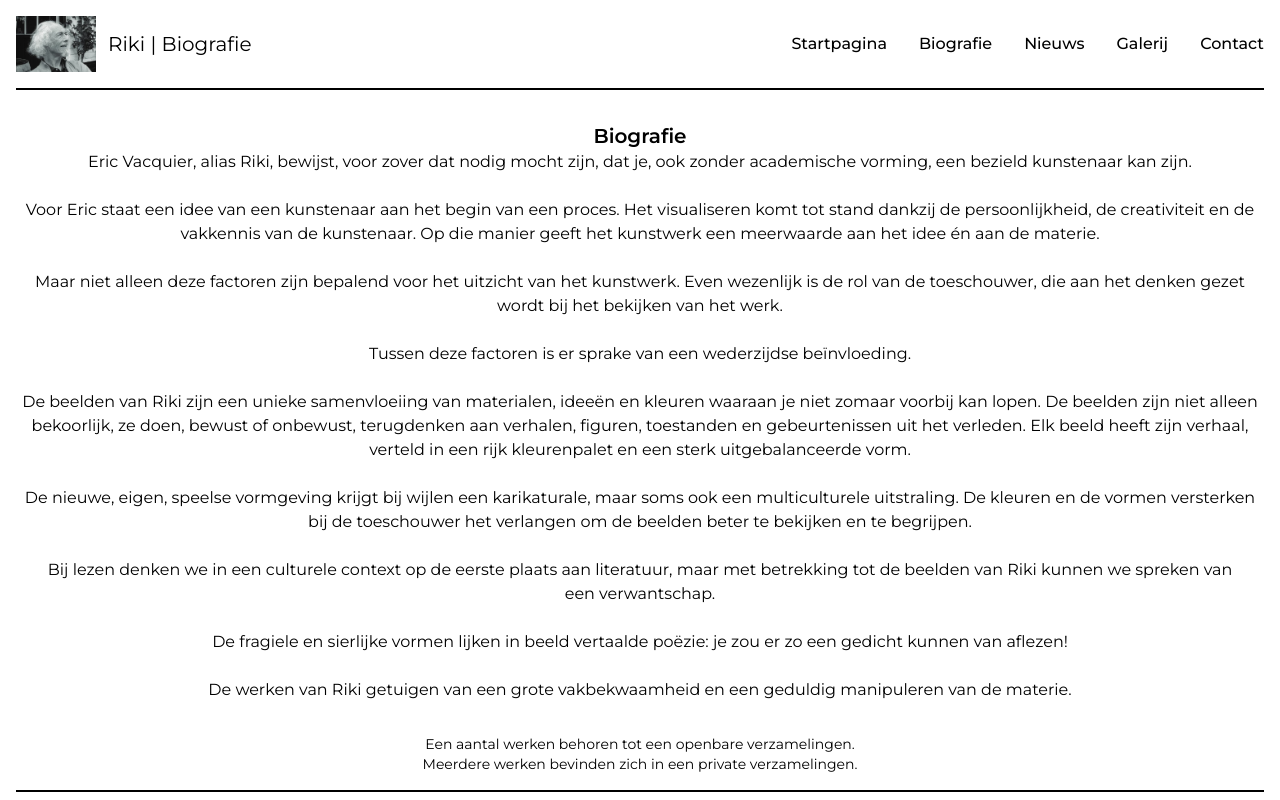
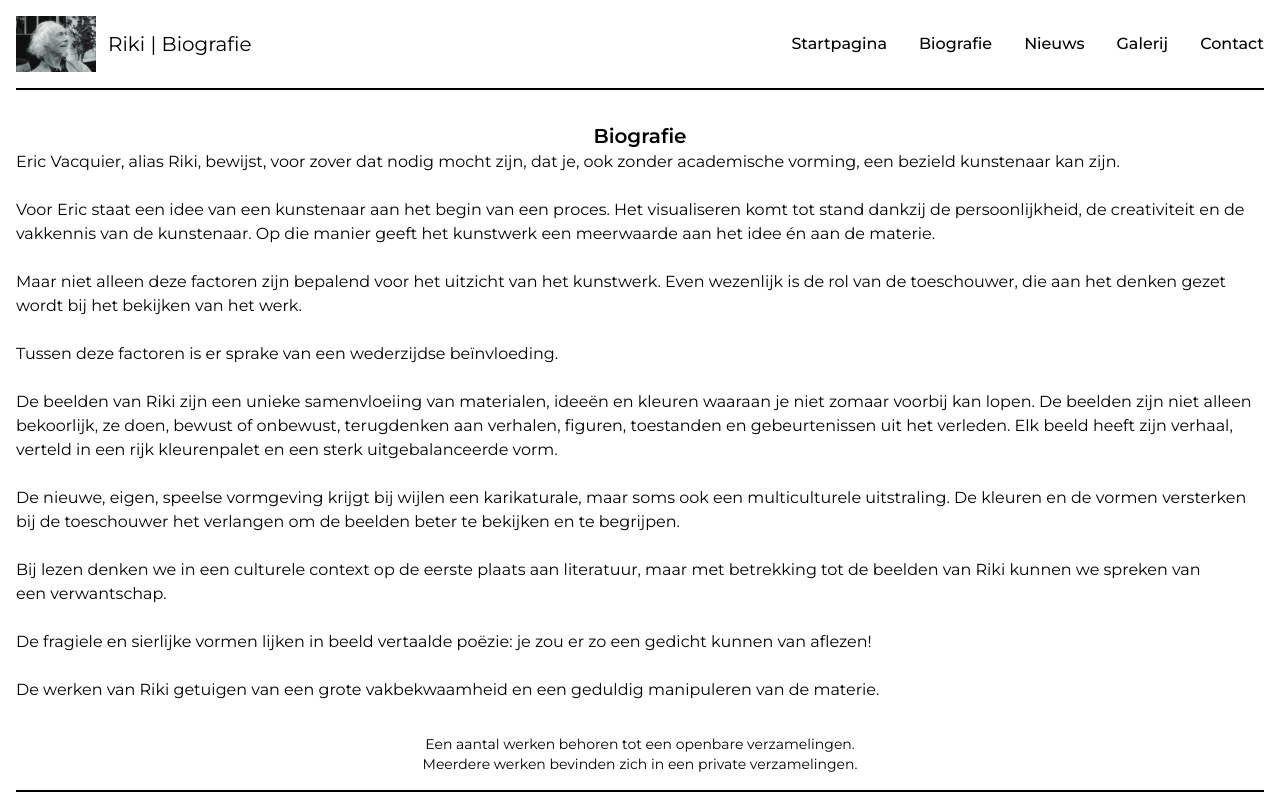
Before and after one commit to Xndr2/rikikuurne.be, a Next.js app: page /Biografie in a window 1280 px wide. Shown: the top 800 px of the page. Built offline with nearby package versions, Linux system fonts and the light colour scheme.

Commit message:
fix bio text left

```diff
--- a/app/Biografie/page.tsx
+++ b/app/Biografie/page.tsx
@@ -55,7 +55,7 @@ export default function Bio() {
         <div className="py-4">
           <header>
             <h1 className="text-xl font-semibold text-center">Biografie</h1>
-            <p className="text-pretty">
+            <p className="text-pretty text-left">
               Eric Vacquier, alias Riki, bewijst, voor zover dat nodig mocht zijn, dat je, ook zonder academische vorming, een bezield kunstenaar kan zijn.
               <br /><br />
               Voor Eric staat een idee van een kunstenaar aan het begin van een proces.
```
